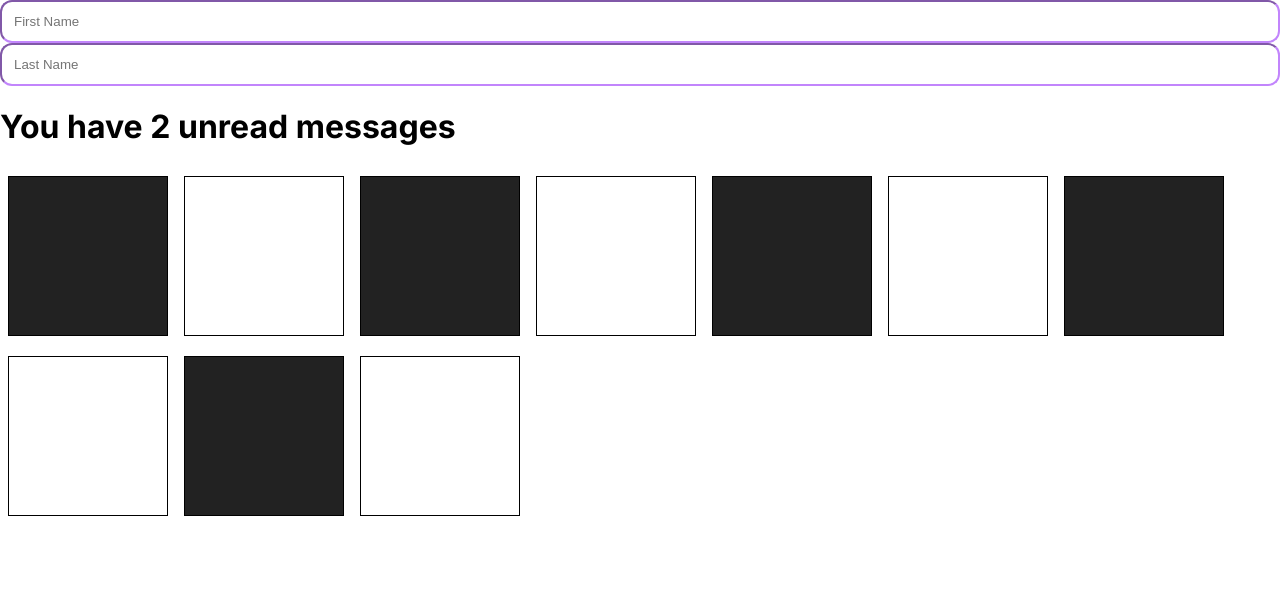
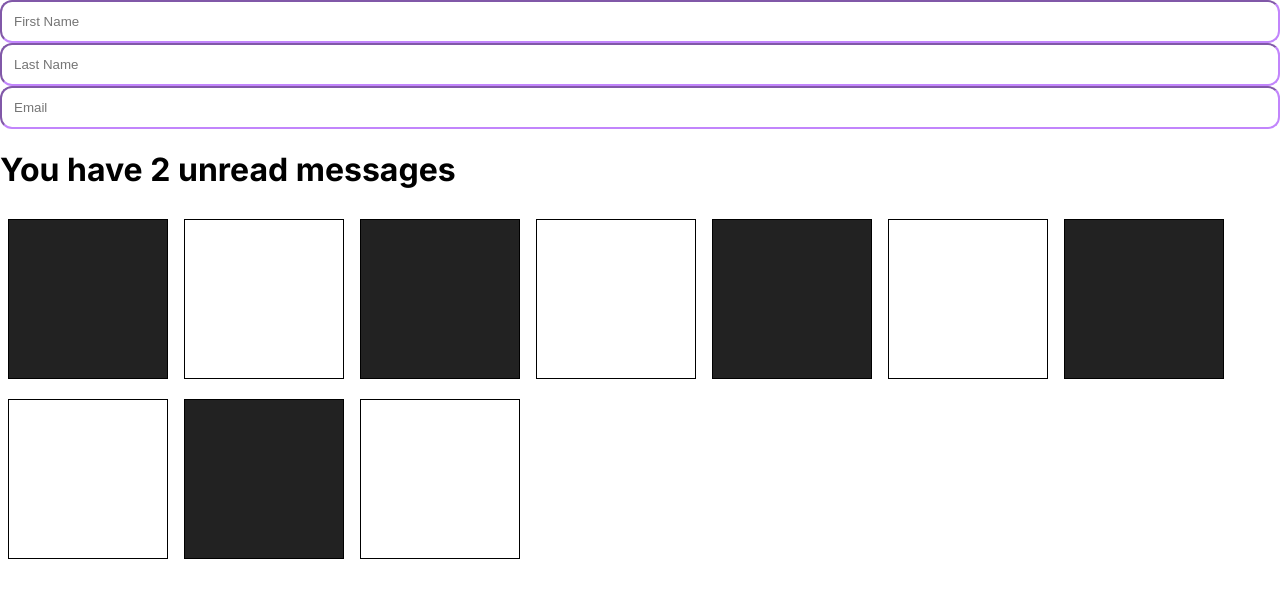
Before and after one commit to brandonfelty/react_tutorial, a React (Create React App) app: page /boxes in a window 1280 px wide. Shown: the top 598 px of the page. Built offline with nearby package versions, Linux system fonts and the light colour scheme.

Commit message:
adds email field to form

```diff
--- a/src/components/Form.jsx
+++ b/src/components/Form.jsx
@@ -2,7 +2,11 @@ import React, { useState } from 'react'
 
 function Form() {
   const [ formData, setFormData ] = useState(
-    { firstName: '', lastName: '' }
+    {
+      firstName: '',
+      lastName: '',
+      email: ''
+    }
   );
 
   const handleChange = (e) => {
@@ -26,6 +30,12 @@ function Form() {
         onChange={handleChange}
         name='lastName'
       />
+      <input
+        type="email"
+        placeholder='Email'
+        onChange={handleChange}
+        name='email'
+      />
     </form>
   )
 }
```
